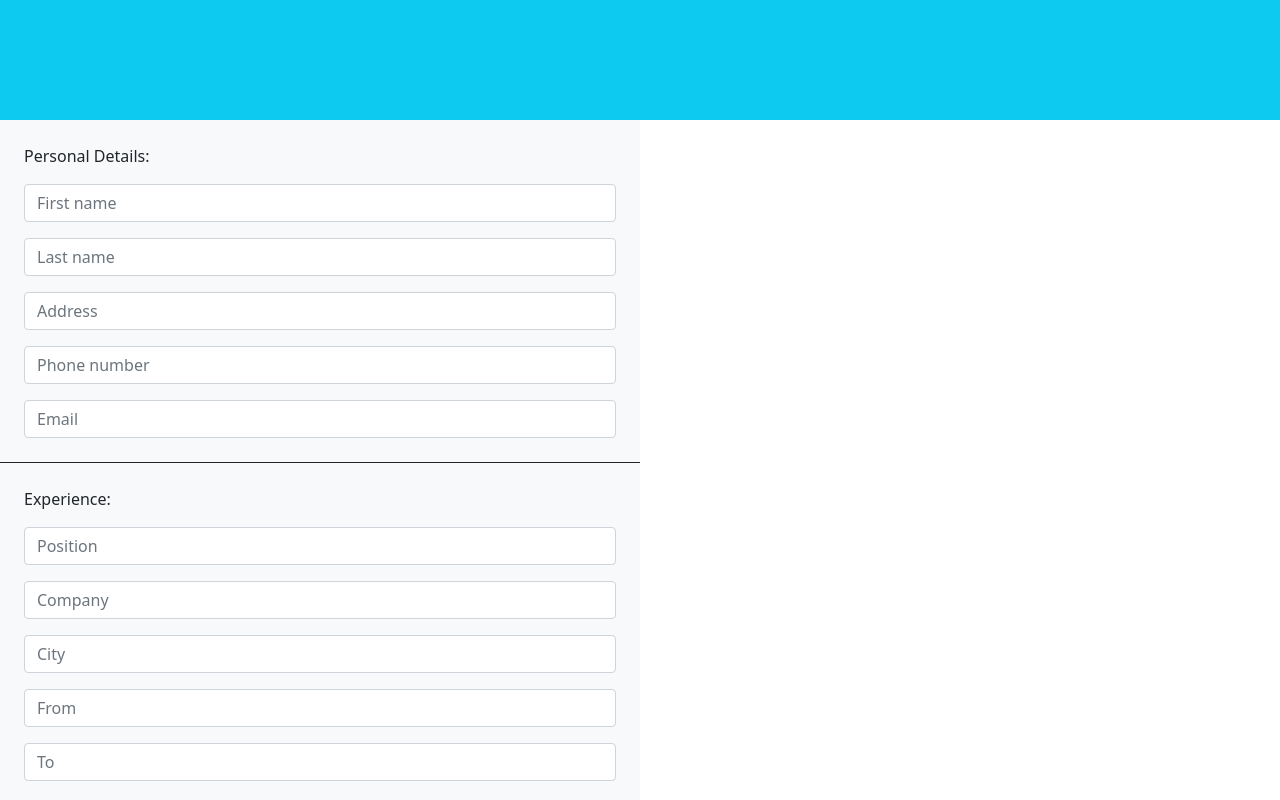
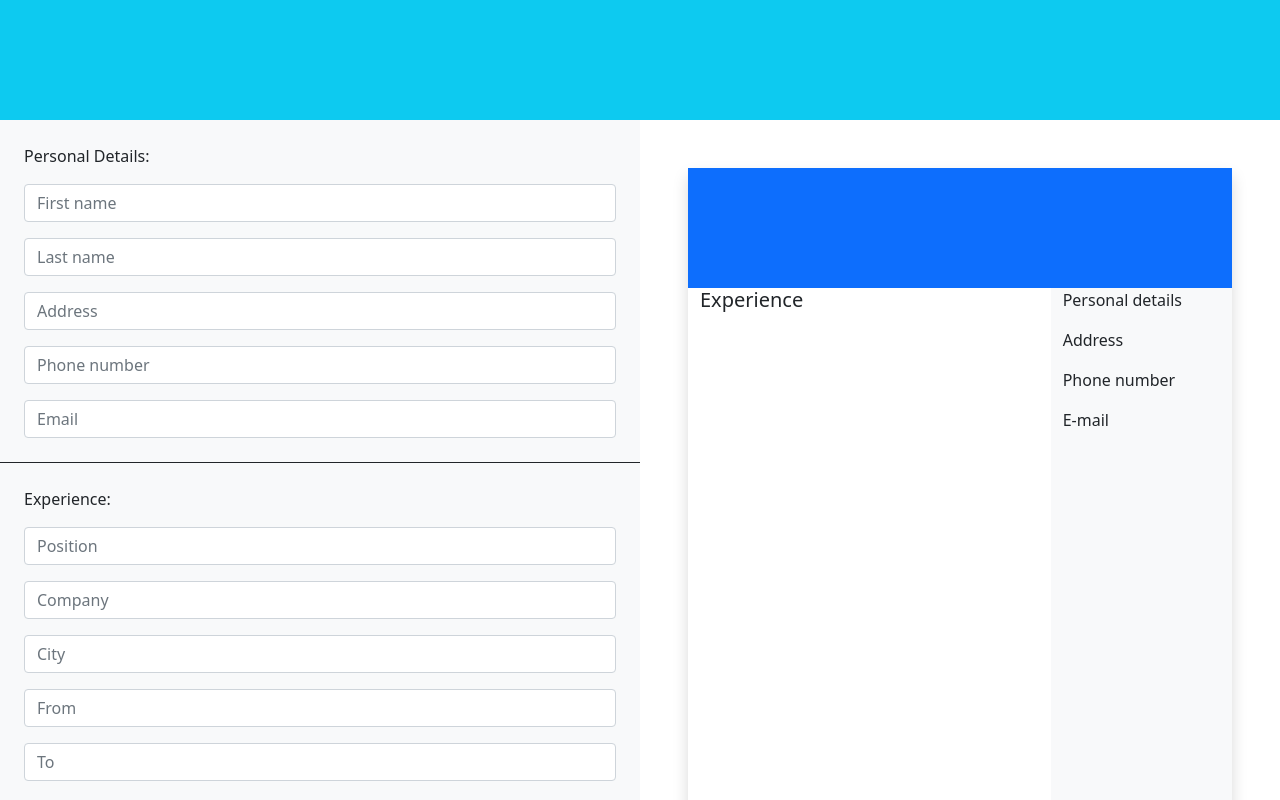
Before and after one commit to Rom4n25/cv-creator, a React (Create React App) app: page / in a window 1280 px wide. Shown: the top 800 px of the page. Built offline with nearby package versions, Linux system fonts and the light colour scheme.

Commit message:
Add basic layout for CV

```diff
--- a/package.json
+++ b/package.json
@@ -37,5 +37,8 @@
       "last 1 firefox version",
       "last 1 safari version"
     ]
+  },
+  "overrides": {
+    "autoprefixer": "10.4.5"
   }
 }
--- a/src/components/ResumeDisplay.js
+++ b/src/components/ResumeDisplay.js
@@ -4,10 +4,23 @@ class ResumeDisplay extends Component {
 
     render(){
         return (
-            <div>
-                {this.props.state.first_name}
-                {this.props.state.last_name}
-                {this.props.state.phone_number}
+            <div className="container p-5 m-0 position-sticky sticky-top">
+                <div className="shadow p-0 mb-5 bg-body rounded">
+                    <div className="row bg-primary m-0 p-0 align-items-end" style={{height:"120px"}}>
+                        <p className="fs-1 fw-bold m-0 text-white">{this.props.state.first_name} {this.props.state.last_name}</p>
+                    </div>
+                    <div className="row p-0 m-0" style={{minHeight:"800px"}}>
+                        <div className="col-sm-8">
+                            <p className="h5">Experience</p>
+                        </div>
+                        <div className="col-sm-4 bg-light">
+                            <p>Personal details</p>
+                            <p>Address {this.props.state.address}</p>
+                            <p>Phone number {this.props.state.phone_number}</p>
+                            <p>E-mail {this.props.state.email}</p>
+                        </div>
+                    </div>
+                </div>
                 {console.log(this.props.state.experience)}
             </div>
         )
```
